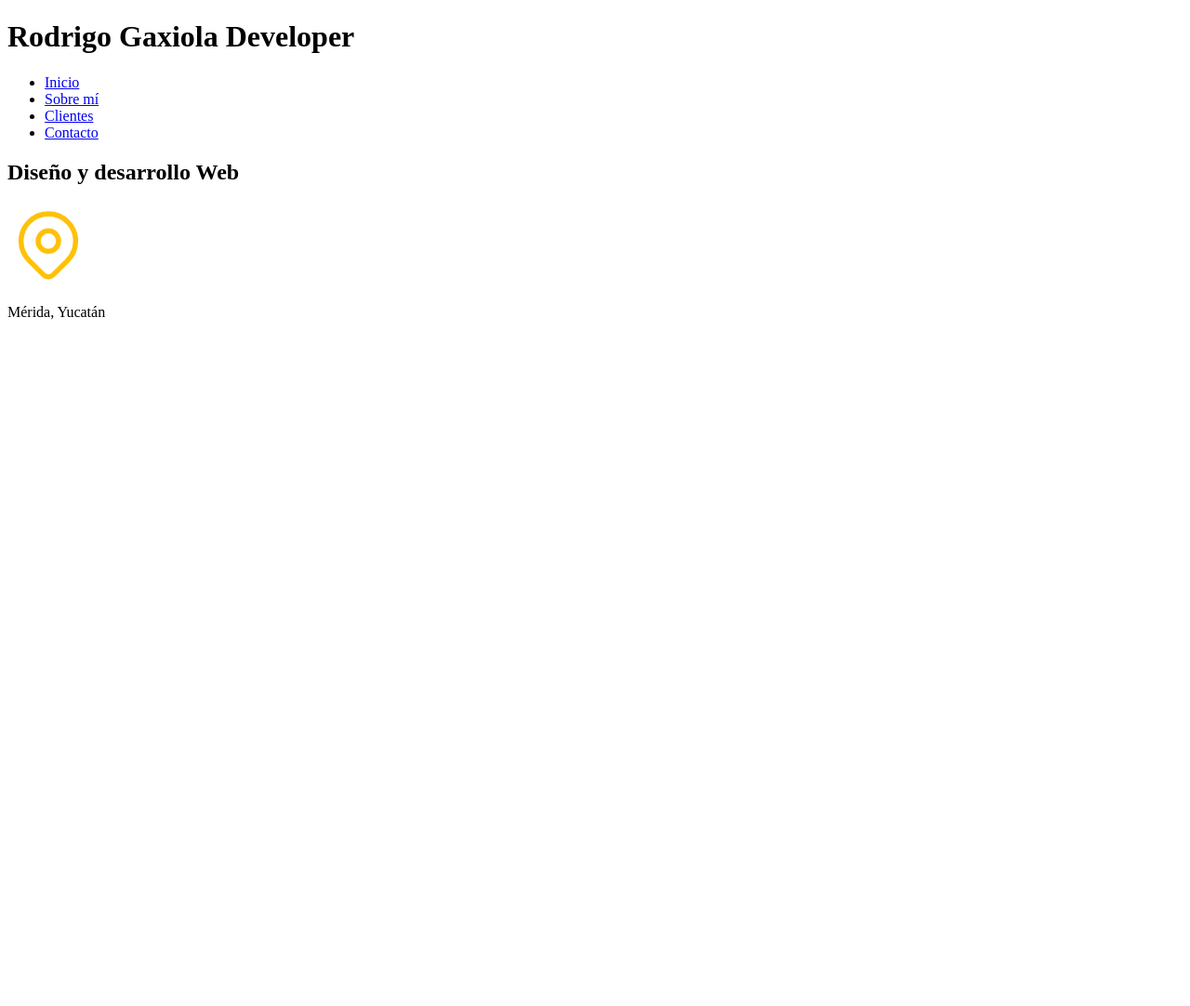
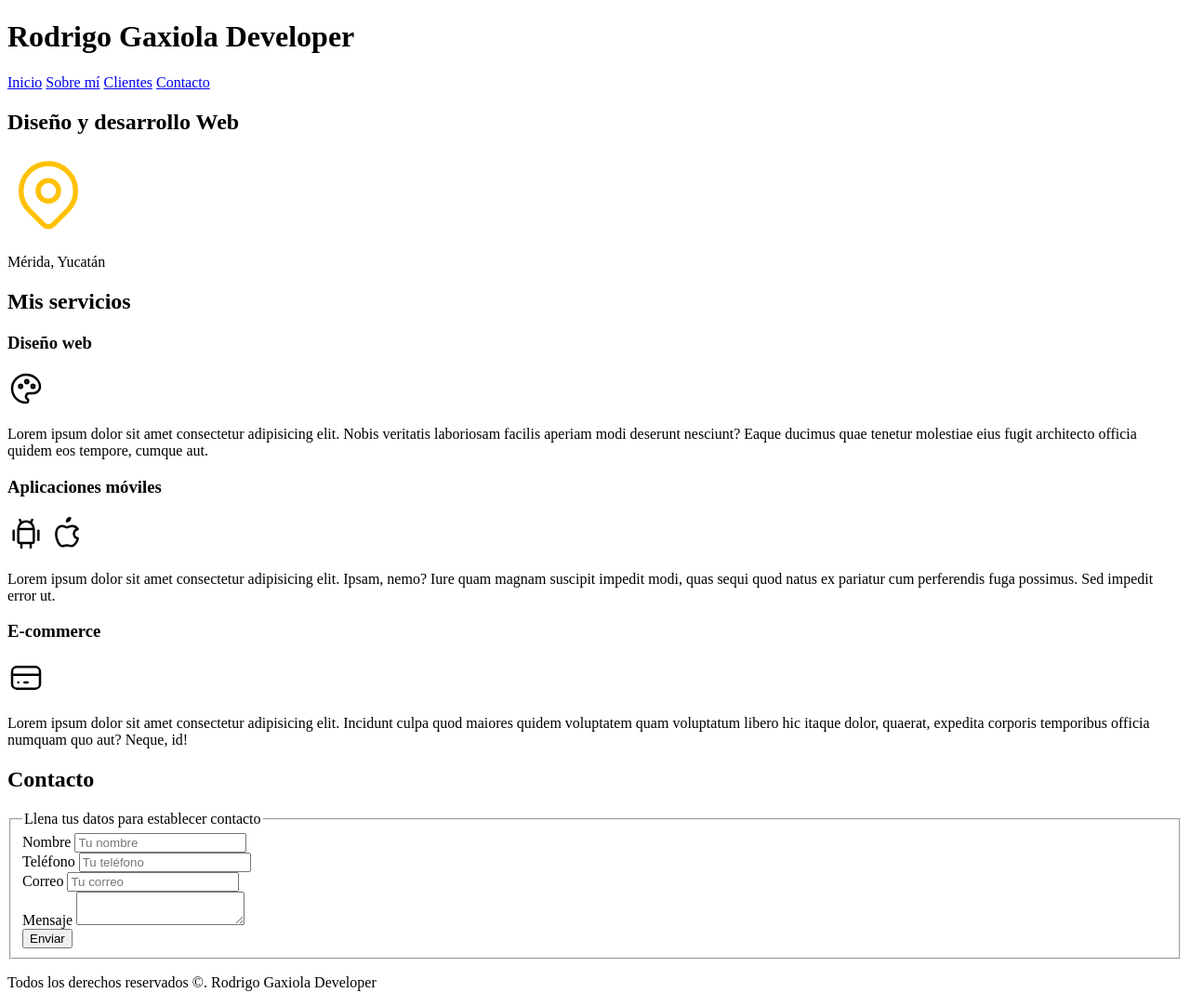
Before and after one commit to RodrigoGax/Pr-ctica-3---Developer-Website, a plain HTML site: page index.html in a window 1280 px wide. Shown: the whole page at 93% size. Before the commit the page ends 800 px from the top, so only its background shows below. Drawn offline with Linux system fonts and the light colour scheme.

Commit message:
Estructura base de HTML

```diff
--- a/index.html
+++ b/index.html
@@ -1,44 +1,187 @@
 <!DOCTYPE html>
 <html lang="es">
   <head>
-    <meta charset="UTF-8">
-    <meta name="viewport" content="width=device-width, initial-scale=1.0">
+    <meta charset="UTF-8" />
+    <meta name="viewport" content="width=device-width, initial-scale=1.0" />
     <title>RG Dev</title>
+    <link rel="stylesheet" href="css/styles.css" />
   </head>
   <body>
-
     <header>
       <h1>Rodrigo Gaxiola Developer</h1>
     </header>
 
     <nav>
-        <ul>
-            <li><a href="#">Inicio</a></li>
-            <li><a href="#">Sobre mí</a></li>
-            <li><a href="#">Clientes</a></li>
-            <li><a href="#">Contacto</a></li>
-        </ul>
-
+      <a href="#">Inicio</a>
+      <a href="#">Sobre mí</a>
+      <a href="#">Clientes</a>
+      <a href="#">Contacto</a>
     </nav>
 
     <section>
       <h2>Diseño y desarrollo Web</h2>
-        <svg xmlns="http://www.w3.org/2000/svg" class="icon icon-tabler icon-tabler-map-pin" width="88" height="88" viewBox="0 0 24 24" stroke-width="1.5" stroke="#FFC107" fill="none" stroke-linecap="round" stroke-linejoin="round">
-            <path stroke="none" d="M0 0h24v24H0z" fill="none"/>
+      <svg
+        xmlns="http://www.w3.org/2000/svg"
+        class="icon icon-tabler icon-tabler-map-pin"
+        width="88"
+        height="88"
+        viewBox="0 0 24 24"
+        stroke-width="1.5"
+        stroke="#FFC107"
+        fill="none"
+        stroke-linecap="round"
+        stroke-linejoin="round"
+      >
+        <path stroke="none" d="M0 0h24v24H0z" fill="none" />
         <path d="M9 11a3 3 0 1 0 6 0a3 3 0 0 0 -6 0" />
         <path d="M17.657 16.657l-4.243 4.243a2 2 0 0 1 -2.827 0l-4.244 -4.243a8 8 0 1 1 11.314 0z" />
       </svg>
       <p>Mérida, Yucatán</p>
-
     </section>
 
     <main>
+      <h2>Mis servicios</h2>
+      <!-- Sección de diseño web -->
+      <section>
+        <h3>Diseño web</h3>
+        <!-- Logo web -->
+        <svg
+          xmlns="http://www.w3.org/2000/svg"
+          class="icon icon-tabler icon-tabler-palette"
+          width="40"
+          height="40"
+          viewBox="0 0 24 24"
+          stroke-width="1.5"
+          stroke="#000000"
+          fill="none"
+          stroke-linecap="round"
+          stroke-linejoin="round"
+        >
+          <path stroke="none" d="M0 0h24v24H0z" fill="none" />
+          <path
+            d="M12 21a9 9 0 0 1 0 -18c4.97 0 9 3.582 9 8c0 1.06 -.474 2.078 -1.318 2.828c-.844 .75 -1.989 1.172 -3.182 1.172h-2.5a2 2 0 0 0 -1 3.75a1.3 1.3 0 0 1 -1 2.25"
+          />
+          <path d="M8.5 10.5m-1 0a1 1 0 1 0 2 0a1 1 0 1 0 -2 0" />
+          <path d="M12.5 7.5m-1 0a1 1 0 1 0 2 0a1 1 0 1 0 -2 0" />
+          <path d="M16.5 10.5m-1 0a1 1 0 1 0 2 0a1 1 0 1 0 -2 0" />
+        </svg>
+        <p>
+          Lorem ipsum dolor sit amet consectetur adipisicing elit. Nobis veritatis laboriosam facilis aperiam modi
+          deserunt nesciunt? Eaque ducimus quae tenetur molestiae eius fugit architecto officia quidem eos tempore,
+          cumque aut.
+        </p>
+      </section>
+      <!-- Sección de apps móviles -->
+      <section>
+        <h3>Aplicaciones móviles</h3>
 
+        <!-- Logo de Android -->
+        <svg
+          xmlns="http://www.w3.org/2000/svg"
+          class="icon icon-tabler icon-tabler-brand-android"
+          width="40"
+          height="40"
+          viewBox="0 0 24 24"
+          stroke-width="1.5"
+          stroke="#000000"
+          fill="none"
+          stroke-linecap="round"
+          stroke-linejoin="round"
+        >
+          <path stroke="none" d="M0 0h24v24H0z" fill="none" />
+          <path d="M4 10l0 6" />
+          <path d="M20 10l0 6" />
+          <path d="M7 9h10v8a1 1 0 0 1 -1 1h-8a1 1 0 0 1 -1 -1v-8a5 5 0 0 1 10 0" />
+          <path d="M8 3l1 2" />
+          <path d="M16 3l-1 2" />
+          <path d="M9 18l0 3" />
+          <path d="M15 18l0 3" />
+        </svg>
+        <!-- Logo de Apple -->
+        <svg
+          xmlns="http://www.w3.org/2000/svg"
+          class="icon icon-tabler icon-tabler-brand-apple"
+          width="40"
+          height="40"
+          viewBox="0 0 24 24"
+          stroke-width="1.5"
+          stroke="#000000"
+          fill="none"
+          stroke-linecap="round"
+          stroke-linejoin="round"
+        >
+          <path stroke="none" d="M0 0h24v24H0z" fill="none" />
+          <path
+            d="M9 7c-3 0 -4 3 -4 5.5c0 3 2 7.5 4 7.5c1.088 -.046 1.679 -.5 3 -.5c1.312 0 1.5 .5 3 .5s4 -3 4 -5c-.028 -.01 -2.472 -.403 -2.5 -3c-.019 -2.17 2.416 -2.954 2.5 -3c-1.023 -1.492 -2.951 -1.963 -3.5 -2c-1.433 -.111 -2.83 1 -3.5 1c-.68 0 -1.9 -1 -3 -1z"
+          />
+          <path d="M12 4a2 2 0 0 0 2 -2a2 2 0 0 0 -2 2" />
+        </svg>
+
+        <p>
+          Lorem ipsum dolor sit amet consectetur adipisicing elit. Ipsam, nemo? Iure quam magnam suscipit impedit modi,
+          quas sequi quod natus ex pariatur cum perferendis fuga possimus. Sed impedit error ut.
+        </p>
+      </section>
+      <!-- Sección de E-commerce -->
+      <section>
+        <h3>E-commerce</h3>
+        <!-- Logo E-commerce -->
+        <svg
+          xmlns="http://www.w3.org/2000/svg"
+          class="icon icon-tabler icon-tabler-credit-card"
+          width="40"
+          height="40"
+          viewBox="0 0 24 24"
+          stroke-width="1.5"
+          stroke="#000000"
+          fill="none"
+          stroke-linecap="round"
+          stroke-linejoin="round"
+        >
+          <path stroke="none" d="M0 0h24v24H0z" fill="none" />
+          <path d="M3 5m0 3a3 3 0 0 1 3 -3h12a3 3 0 0 1 3 3v8a3 3 0 0 1 -3 3h-12a3 3 0 0 1 -3 -3z" />
+          <path d="M3 10l18 0" />
+          <path d="M7 15l.01 0" />
+          <path d="M11 15l2 0" />
+        </svg>
+        <p>
+          Lorem ipsum dolor sit amet consectetur adipisicing elit. Incidunt culpa quod maiores quidem voluptatem quam
+          voluptatum libero hic itaque dolor, quaerat, expedita corporis temporibus officia numquam quo aut? Neque, id!
+        </p>
+      </section>
     </main>
 
+    <section>
+      <h2>Contacto</h2>
+    </section>
+
+    <form>
+      <fieldset>
+        <legend>Llena tus datos para establecer contacto</legend>
+        <div>
+          <label> Nombre </label>
+          <input type="text" placeholder="Tu nombre" />
+        </div>
+        <div>
+          <label> Teléfono </label>
+          <input type="tel" placeholder="Tu teléfono" />
+        </div>
+        <div>
+          <label>Correo</label>
+          <input type="email" placeholder="Tu correo" />
+        </div>
+        <div>
+          <label>Mensaje</label>
+          <textarea></textarea>
+        </div>
+        <div>
+          <input type="submit" value="Enviar" />
+        </div>
+      </fieldset>
+    </form>
+
     <footer>
-
+      <p>Todos los derechos reservados ©. Rodrigo Gaxiola Developer</p>
     </footer>
-
   </body>
 </html>
```
Lines whose indentation alone changed are shown as unchanged.
